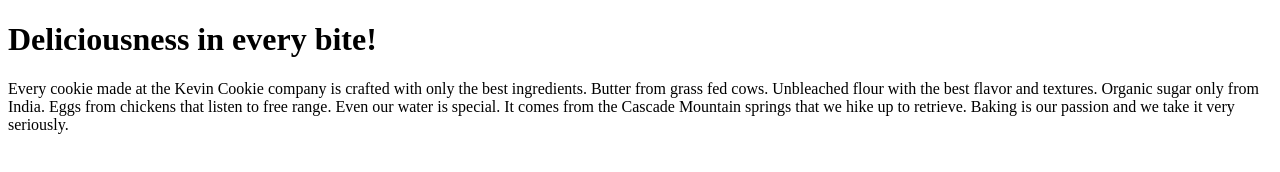
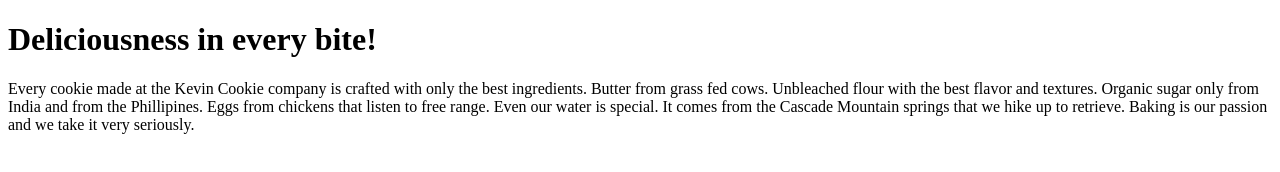
Before and after one commit to usmdn3/KevinCookieCompany.com, a plain HTML site: page index.htm in a window 1280 px wide. Drawn offline with Linux system fonts and the light colour scheme.

Commit message:
Update index.htm

```diff
--- a/index.htm
+++ b/index.htm
@@ -4,7 +4,7 @@
 
 <h1>Deliciousness in every bite!</h1>
 
-<p>Every cookie made at the Kevin Cookie company is crafted with only the best ingredients. Butter from grass fed cows. Unbleached flour with the best flavor and textures. Organic sugar only from India. Eggs from chickens that listen to free range. Even our water is special. It comes from the Cascade Mountain springs that we hike up to retrieve. Baking is our passion and we take it very seriously.</p>
+<p>Every cookie made at the Kevin Cookie company is crafted with only the best ingredients. Butter from grass fed cows. Unbleached flour with the best flavor and textures. Organic sugar only from India and from the Phillipines. Eggs from chickens that listen to free range. Even our water is special. It comes from the Cascade Mountain springs that we hike up to retrieve. Baking is our passion and we take it very seriously.</p>
 
 
 </body>
```
